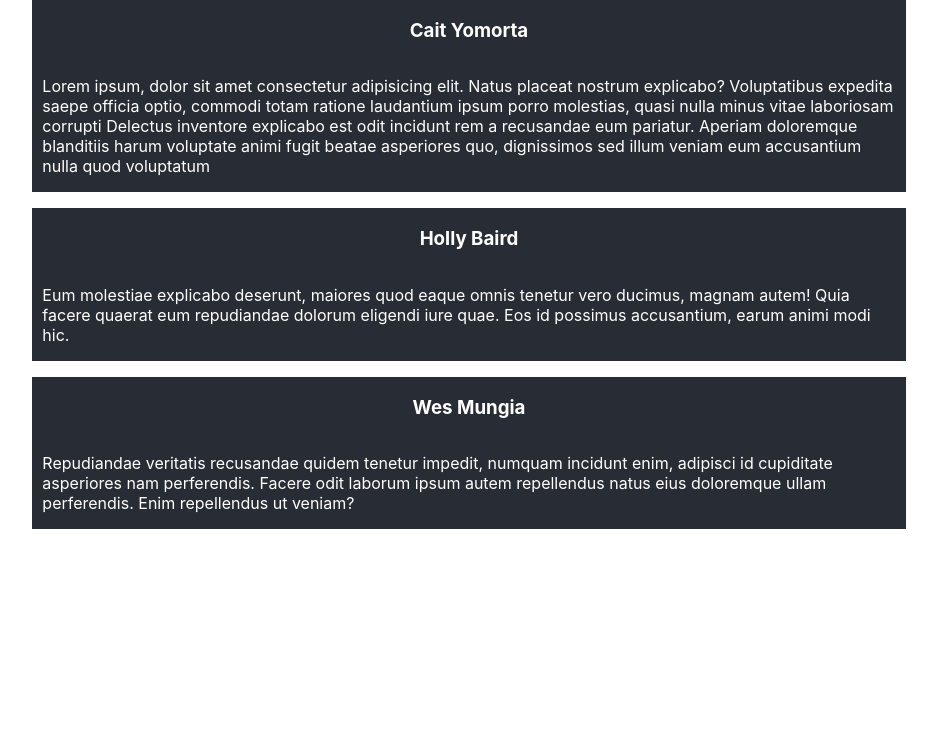
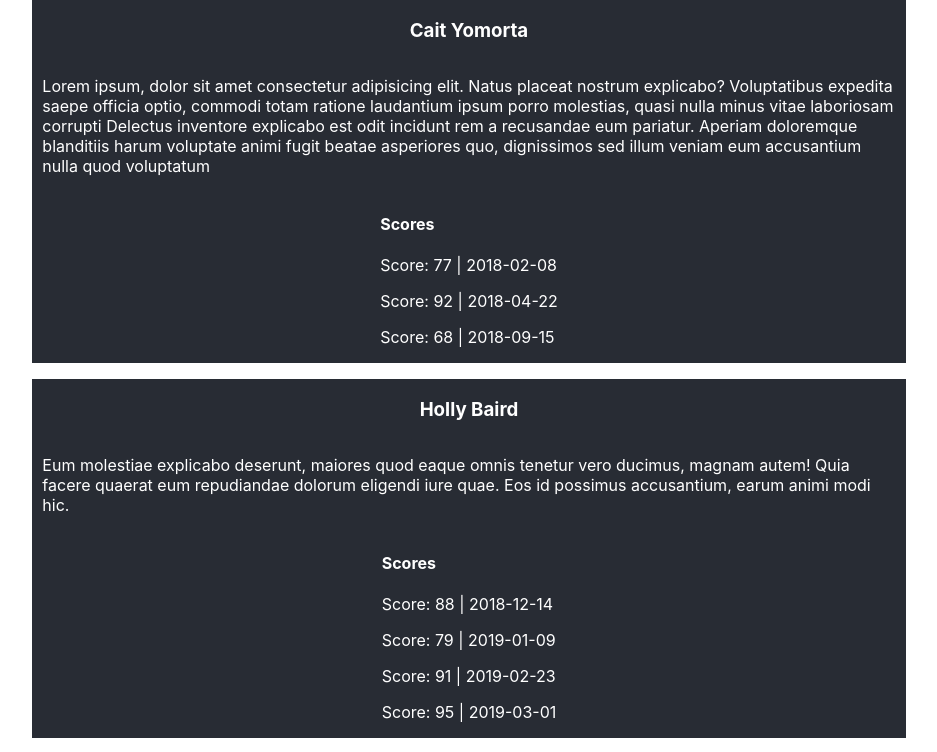
Before and after one commit to Madfarm/students-lab, a React (Create React App) app in the folder student-lab/: page / in a window 1280 px wide. Shown: the top 752 px of the page, without its empty margins (181-1118 px from the left). Built offline with nearby package versions, Linux system fonts and the light colour scheme.

Commit message:
Add score component

```diff
--- a/student-lab/src/components/Student/Score/Score.tsx
+++ b/student-lab/src/components/Student/Score/Score.tsx
@@ -1,9 +1,25 @@
+
+type ScoresProp = {
+    date: string,
+    score: number,
+}[]
 
 
-export default function Score(){
+export default function Score(scores:ScoresProp){
+    let scoresArr: React.ReactElement[] = [];
+
+
+    for (const score of Object.entries(scores)){
+        console.log(score)
+        scoresArr.push(
+            <p>Score: {score[1].score} | {score[1].date}</p>
+        )
+    }
+
     return (
         <div className="Score">
-
+            <h4>Scores</h4>
+            {scoresArr}
         </div>
     )
 }
--- a/student-lab/src/components/Student/Student.tsx
+++ b/student-lab/src/components/Student/Student.tsx
@@ -15,7 +15,7 @@ export default function Student(student:StudentProp){
         <div className="Student">
             <h3>{student.name}</h3>
             <p>{student.bio}</p>
-            <Score />
+            <Score {...student.scores}/>
         </div>
     )
 }
```
